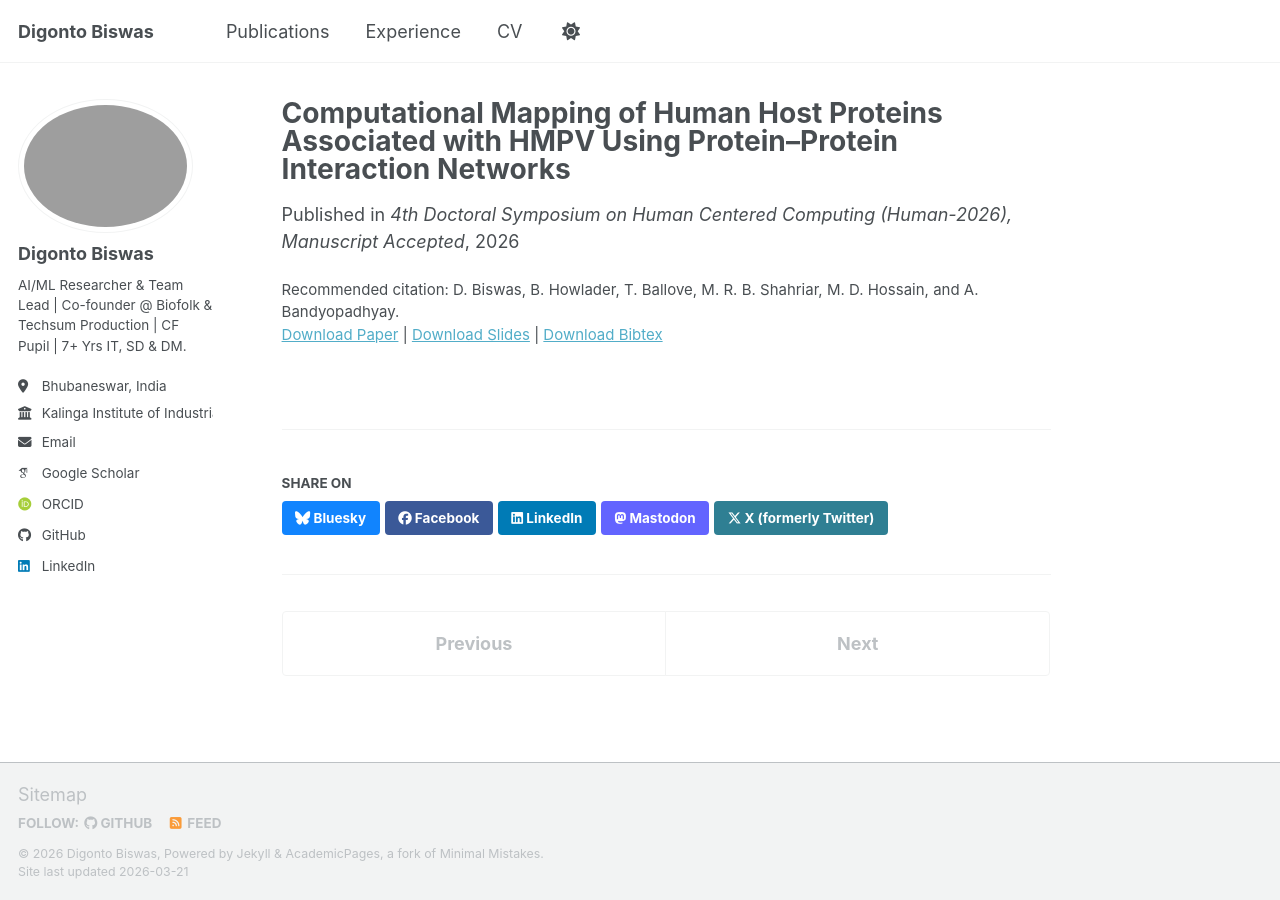
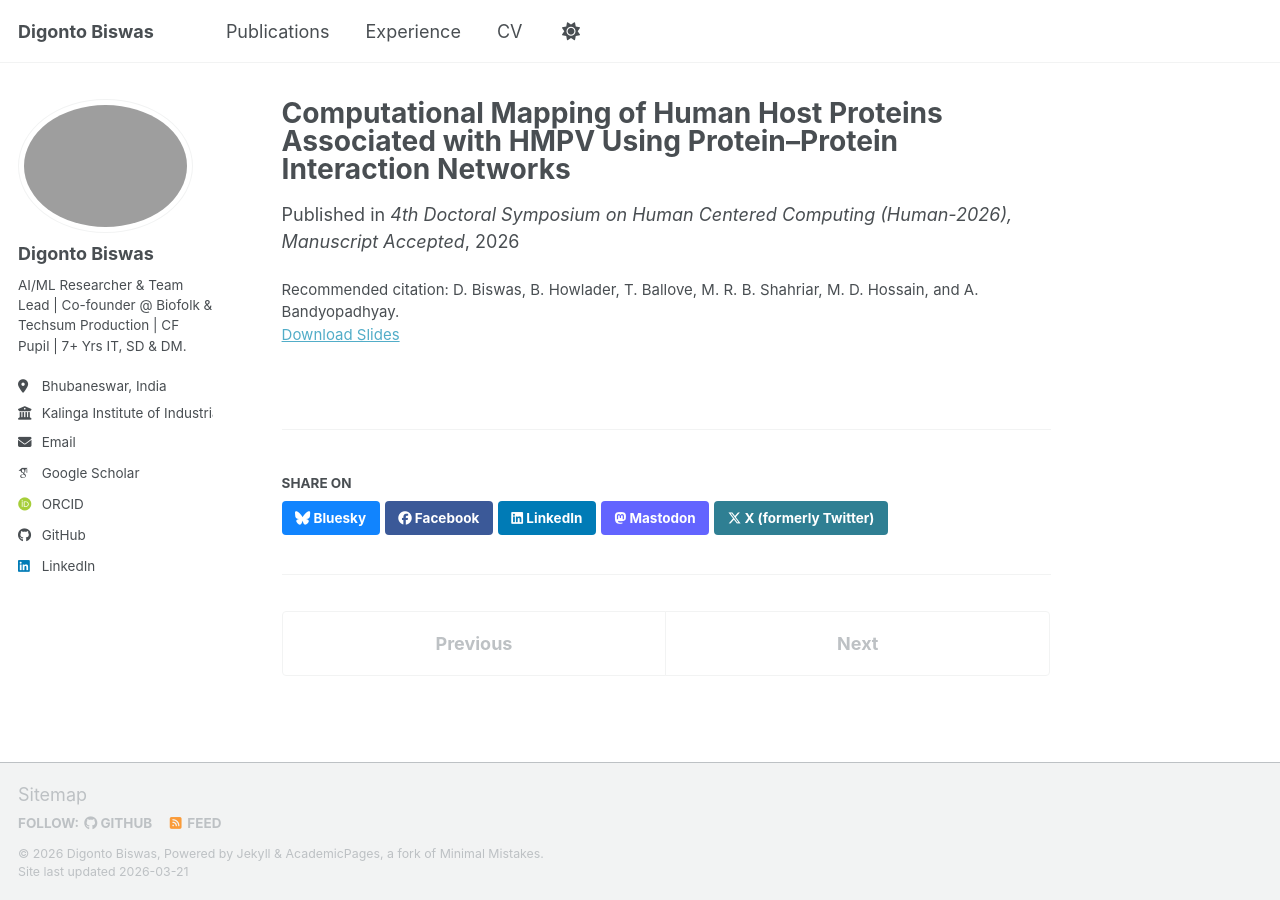
Before and after one commit to digontobiswas/digontobiswas.github.io, a Jekyll site: the page built from _publications/2026-01-01-hmpv-host-proteins.md, in a window 1280 px wide. Built offline with Jekyll 4.4.1, drawn with Linux system fonts in a browser that asks for light colours; some web fonts are replaced; a script bundle is joined from its source files by our own code; library files that are not in the unit come from our copies; part of the change alters nothing that is shown.

```diff
--- a/_publications/2026-01-01-hmpv-host-proteins.md
+++ b/_publications/2026-01-01-hmpv-host-proteins.md
@@ -6,8 +6,6 @@ permalink: /publication/2026-hmpv-host-proteins
 excerpt: "Systems-level computational prediction of host proteins in HMPV infection."
 date: 2026-01-01
 venue: "4th Doctoral Symposium on Human Centered Computing (Human-2026), Manuscript Accepted"
-paperurl: ""
 slidesurl: '/files/hmpv (14).pdf'
-bibtexurl: '/files/'
 citation: "D. Biswas, B. Howlader, T. Ballove, M. R. B. Shahriar, M. D. Hossain, and A. Bandyopadhyay."
 ---
```
